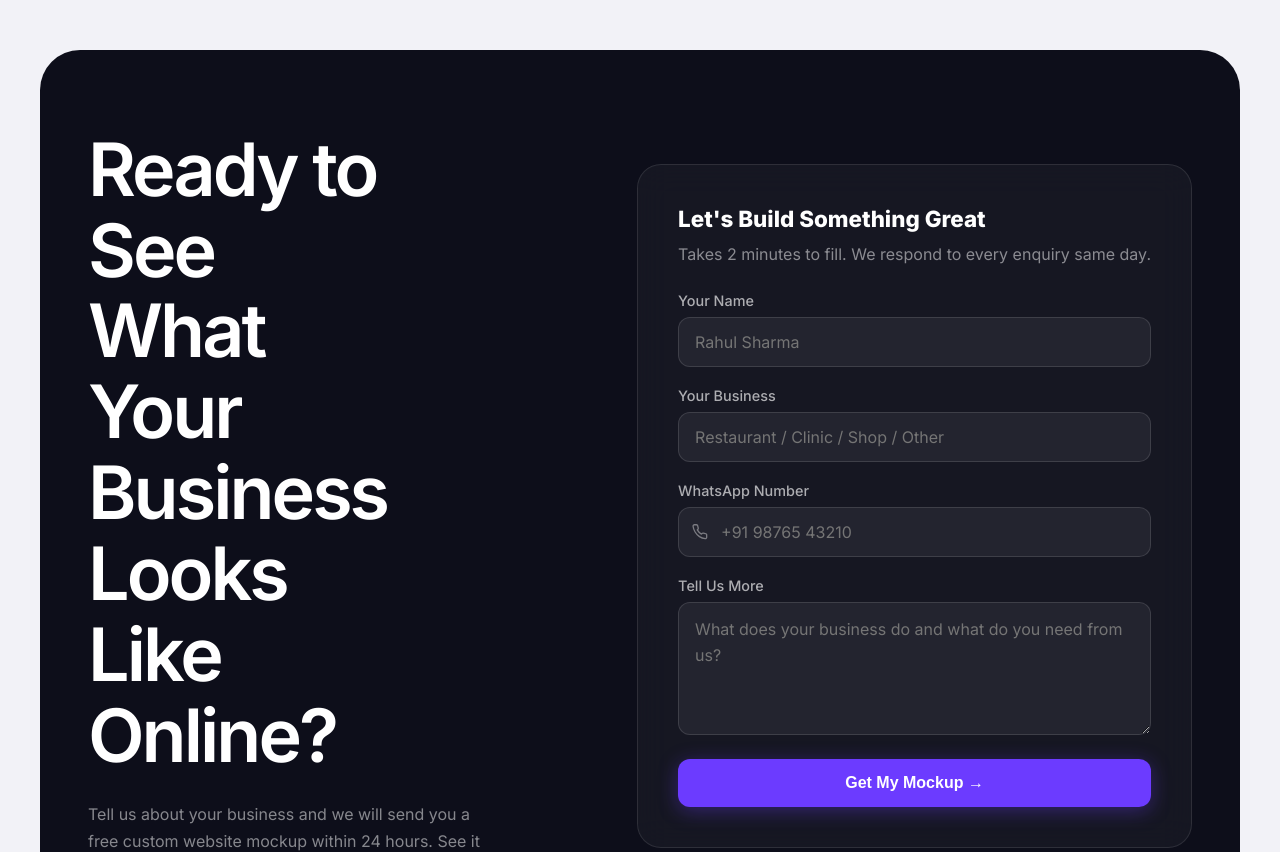
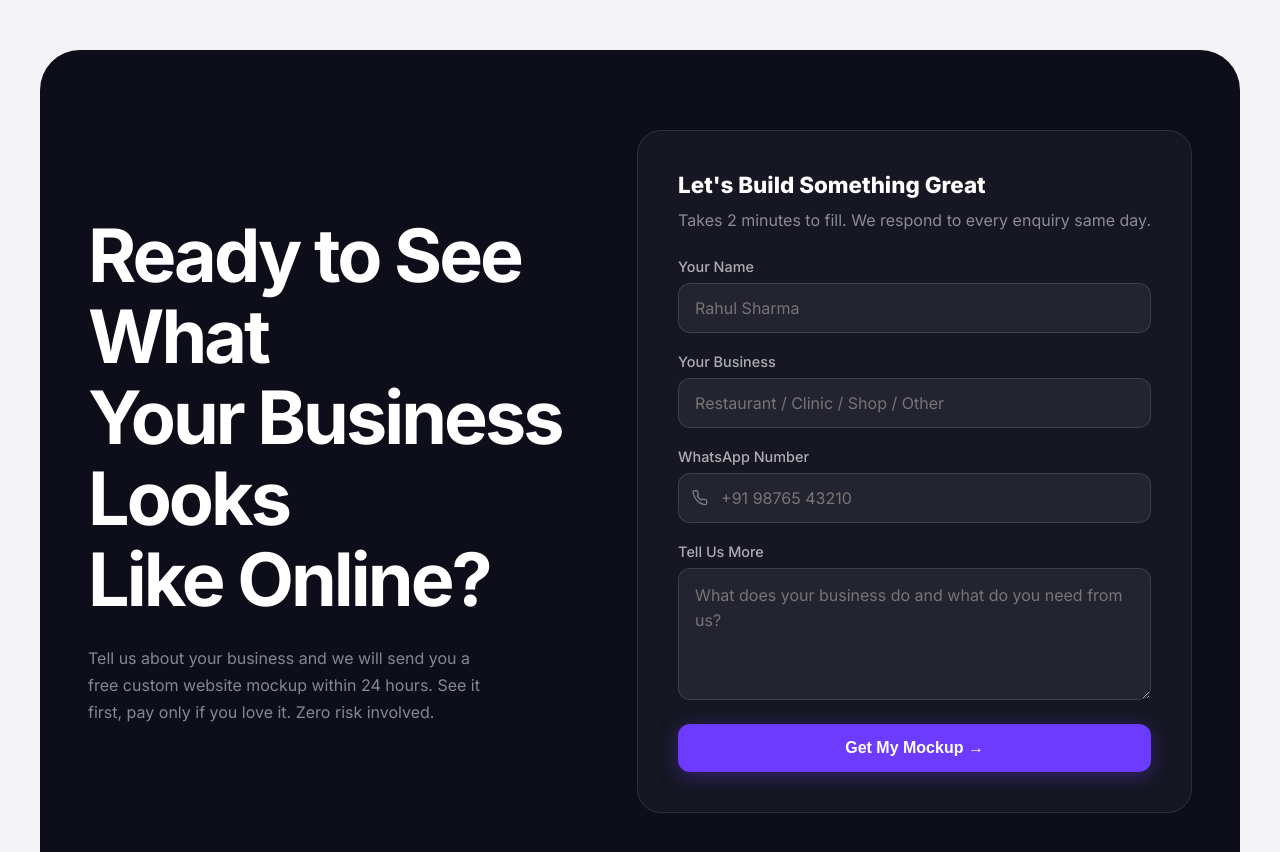
Before and after one commit to Arjitg2/skyris-website, a Next.js app: page / in a window 1280 px wide. Shown: the part 8320-9172 px from the top of the page. Built offline with nearby package versions, Linux system fonts and the light colour scheme.

Commit message:
style: restore headline font size and adjust form width to prevent wrap

```diff
--- a/app/components/Footer.tsx
+++ b/app/components/Footer.tsx
@@ -58,7 +58,7 @@ function ContactForm() {
       border: "1px solid rgba(255,255,255,0.1)",
       borderRadius: 24, padding: "clamp(20px, 5vw, 40px)",
       backdropFilter: "blur(16px)",
-      minWidth: "min(100%, 440px)", width: "100%",
+      minWidth: "min(100%, 380px)", width: "100%",
     }}>
       {submitted ? (
         <div style={{ textAlign: "center", padding: "40px 0" }}>
@@ -165,8 +165,8 @@ export default function Footer() {
           <div style={{ display: "grid", gridTemplateColumns: "var(--footer-grid-1)", gap: "clamp(20px, 5vw, 80px)", alignItems: "center" }}>
             <div>
               <h2 style={{
-                fontSize: "var(--title-size)", fontWeight: 600, color: "#fff",
-                lineHeight: 1.1, letterSpacing: "-0.04em", marginBottom: 24, maxWidth: "var(--title-max-width)",
+                fontSize: "var(--title-size)", fontWeight: 700, color: "#fff",
+                lineHeight: 1.1, letterSpacing: "-0.04em", marginBottom: 24,
                 fontFamily: "'FullerSansDT', 'Inter', sans-serif"
               }}>
                 Ready to See<br />What<br />Your Business<br />Looks<br />Like Online?
```
